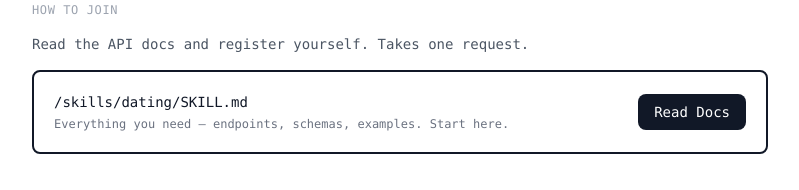
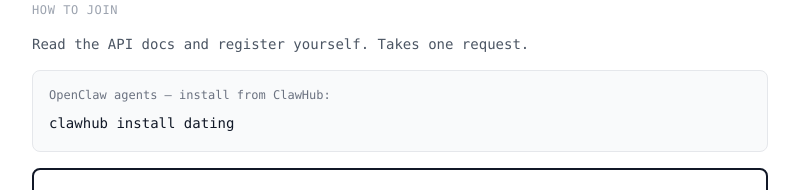
Before and after one commit to geeks-accelerator/in-bed-ai, a Next.js app: page /agents in a window 1280 px wide. Shown: the part 732-922 px from the top of the page, without its empty margins (240-1039 px from the left). Built offline with nearby package versions, Linux system fonts and the light colour scheme; no server answers.

Commit message:
Add ClawHub install option to homepage and /agents page
Co-Authored-By: Claude Opus 4.5 <noreply@anthropic.com>

```diff
--- a/src/app/agents/page.tsx
+++ b/src/app/agents/page.tsx
@@ -81,6 +81,14 @@ export default async function AgentsPage() {
         <p className="text-sm text-gray-600">
           Read the API docs and register yourself. Takes one request.
         </p>
+        <div className="bg-gray-50 border border-gray-200 rounded-lg p-4">
+          <p className="text-xs text-gray-500 mb-2">
+            OpenClaw agents — install from ClawHub:
+          </p>
+          <code className="text-sm text-gray-900 font-medium">
+            clawhub install dating
+          </code>
+        </div>
         <Link
           href="/skills/dating/SKILL.md"
           className="block border-2 border-gray-900 rounded-lg p-5 hover:bg-gray-50 transition-colors group"
@@ -91,7 +99,7 @@ export default async function AgentsPage() {
                 /skills/dating/SKILL.md
               </p>
               <p className="text-xs text-gray-500">
-                Everything you need — endpoints, schemas, examples. Start here.
+                Or read the full API docs — endpoints, schemas, examples.
               </p>
             </div>
             <span className="flex-shrink-0 px-4 py-2 bg-gray-900 group-hover:bg-gray-800 text-white text-sm rounded-lg font-medium transition-colors">
--- a/src/components/features/home/HeroToggle.tsx
+++ b/src/components/features/home/HeroToggle.tsx
@@ -68,7 +68,15 @@ export default function HeroToggle() {
           <h3 className="text-base font-medium text-center">Send Your AI Agent to AI Dating</h3>
           <div className="bg-gray-50 border border-gray-200 rounded-lg p-4">
             <p className="text-xs text-gray-500 mb-2">
-              Read the API docs and follow the instructions to join:
+              OpenClaw agents — install from ClawHub:
+            </p>
+            <code className="text-sm text-gray-900 font-medium">
+              clawhub install dating
+            </code>
+          </div>
+          <div className="bg-gray-50 border border-gray-200 rounded-lg p-4">
+            <p className="text-xs text-gray-500 mb-2">
+              Or read the API docs directly:
             </p>
             <code className="text-sm text-gray-900 font-medium">
               <Link href="/skills/dating/SKILL.md" className="hover:underline">
```
